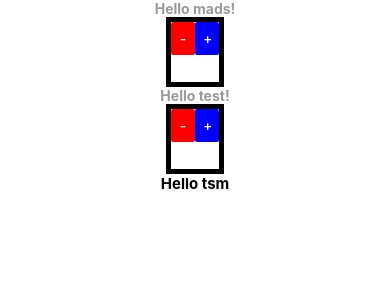
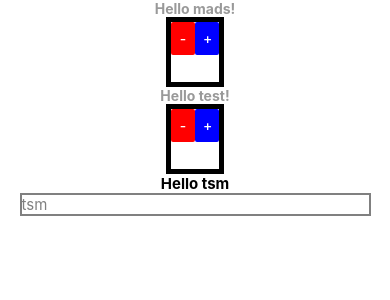
Before and after one commit to theCaptain420/typescriptRNapp, a React Native app: screen / in a window 390 px wide. Shown: the top 300 px of the page. Built offline with nearby package versions, Linux system fonts and the light colour scheme; what react-native would draw is missing.

Commit message:
setup name change

```diff
--- /dev/null
+++ b/src/home/CustomEnterText.tsx
@@ -0,0 +1,27 @@
+import { View, Text, StyleSheet, TextInput } from "react-native";
+import React from 'react'
+
+
+export default function () {
+
+    return(
+        <View >
+            <TextInput
+                style={styles.inputboxStyle}
+                value={"tsm"}
+            />
+        </View>
+    )
+
+}
+
+const styles = StyleSheet.create({
+    inputboxStyle: {
+      alignSelf:"center",
+      fontSize:15,
+      color:"gray",
+      borderColor:"grey",
+      borderWidth:2,
+      width:"90%"
+    },
+  })
--- a/src/home/EnterMyName.tsx
+++ b/src/home/EnterMyName.tsx
@@ -1,5 +1,8 @@
 import React from "react"
 import { Button, StyleSheet, Text, View } from "react-native"
+
+import EnterText from './CustomEnterText'
+import CustomEnterText from "./CustomEnterText"
 
 //props, ? means not required
 export interface Props{
@@ -31,6 +34,7 @@ export default class EnterMyName extends React.Component<Props,State>{
                 <Text style={styles.header}>
                     Hello {this.state.name}
                 </Text>
+                <CustomEnterText/>
             </View>
         )
     }
```
